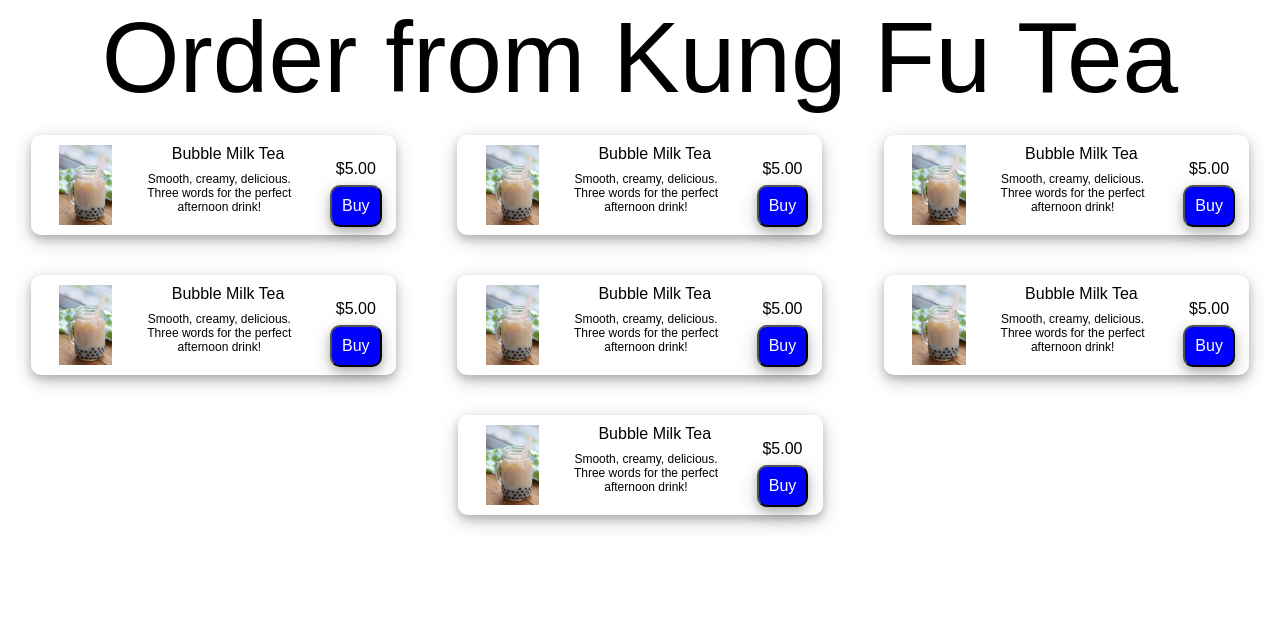
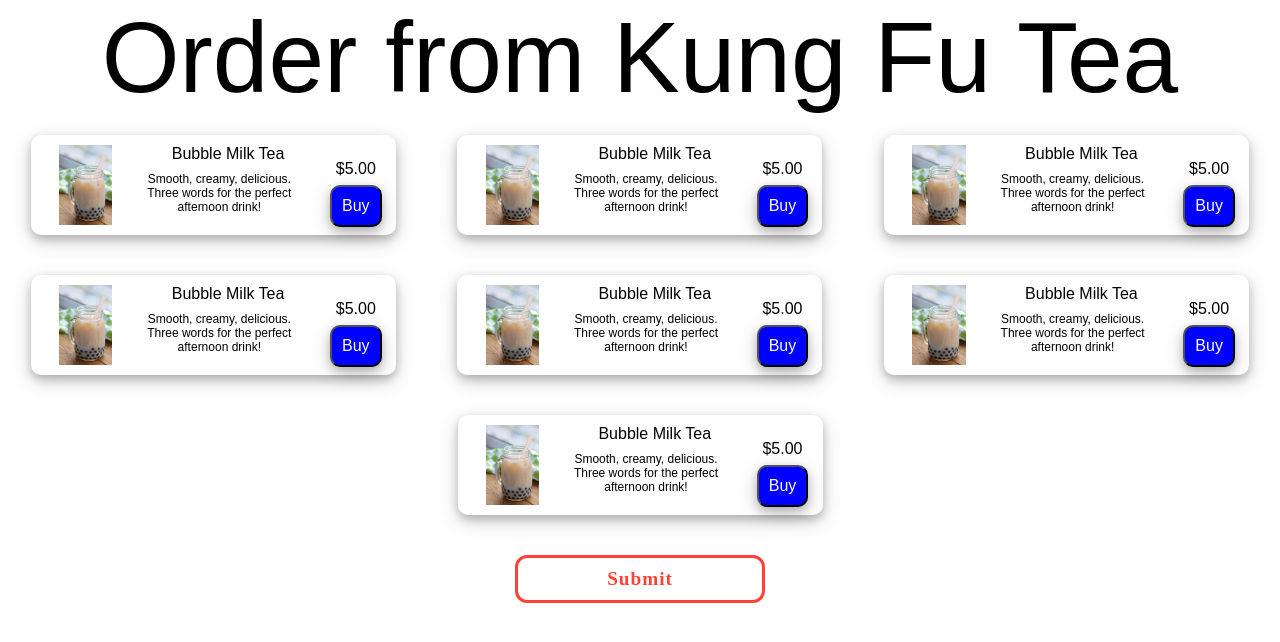
Before and after one commit to eambutu/grupo, a React app: page /selection/test in a window 1280 px wide. Shown: the top 642 px of the page. Built offline with nearby package versions, Linux system fonts and the light colour scheme.

Commit message:
submit button on order

```diff
--- a/src/client/components/Selection.js
+++ b/src/client/components/Selection.js
@@ -84,6 +84,9 @@
                         </Card>
                     ))}
                 </div>
+                <div className="button-container">
+                  <button className="button" onClick={this.addOrder}>Submit</button>
+                </div>
             </div>
         );
     }
--- a/src/client/styles/Selection.css
+++ b/src/client/styles/Selection.css
@@ -11,3 +11,31 @@
     display: -webkit-flex;
     padding: 20px;
 }
+
+.button-container {
+    margin: 15px;
+}
+
+.button {
+    height: 20px;
+    cursor: pointer;
+    font-family: 'Marvel';
+
+
+    background-color: transparent;
+    color: #fefbef;
+    font-weight: 600;
+    line-height: 1;
+    transition: background-color 300ms, border-color 300ms, box-shadow 150ms;
+    width: 20%;
+
+    min-width: 10rem;
+    border-radius: 0.75rem;
+    font-size: 1.2em;
+    letter-spacing: 1px;
+    min-height: 3rem;
+
+    color: #ff4136;
+    border: 3px solid #ff4136;
+    margin: 5px;
+}
```
